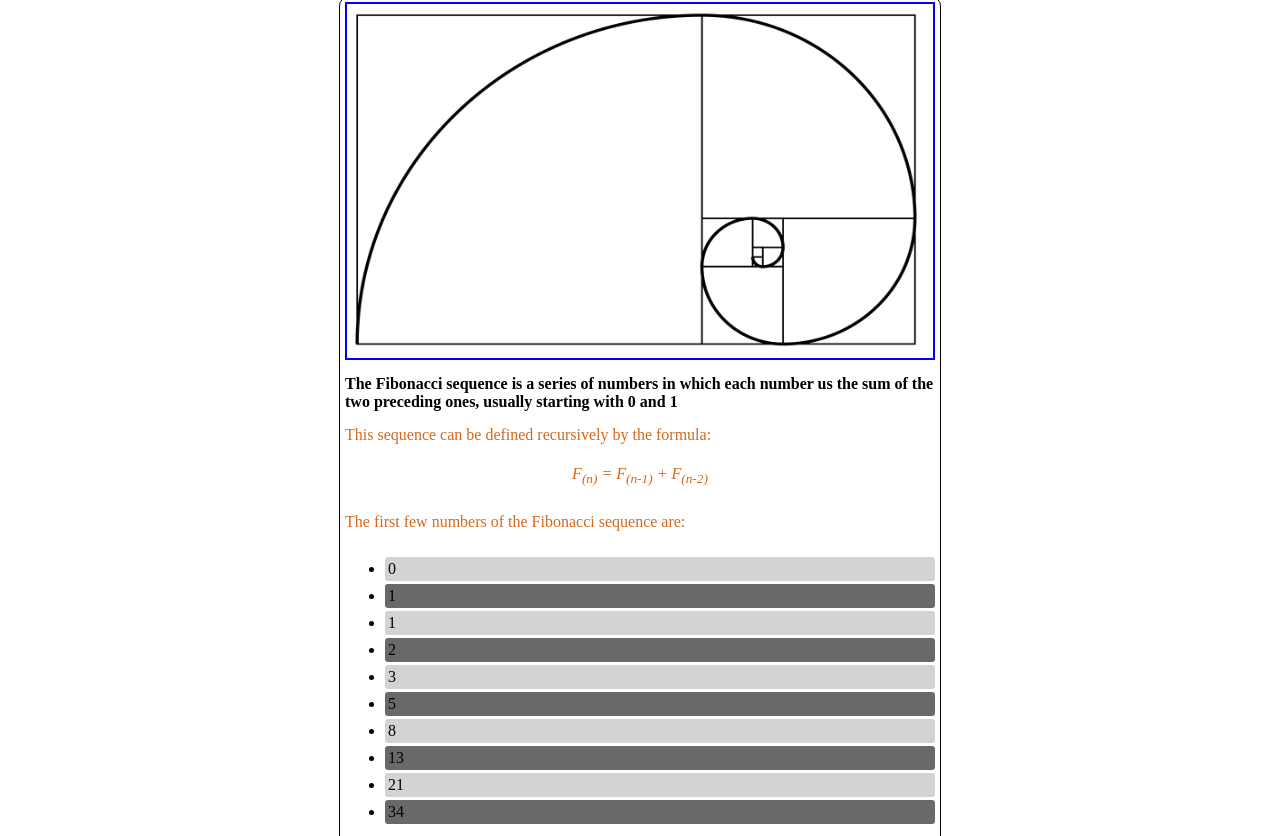
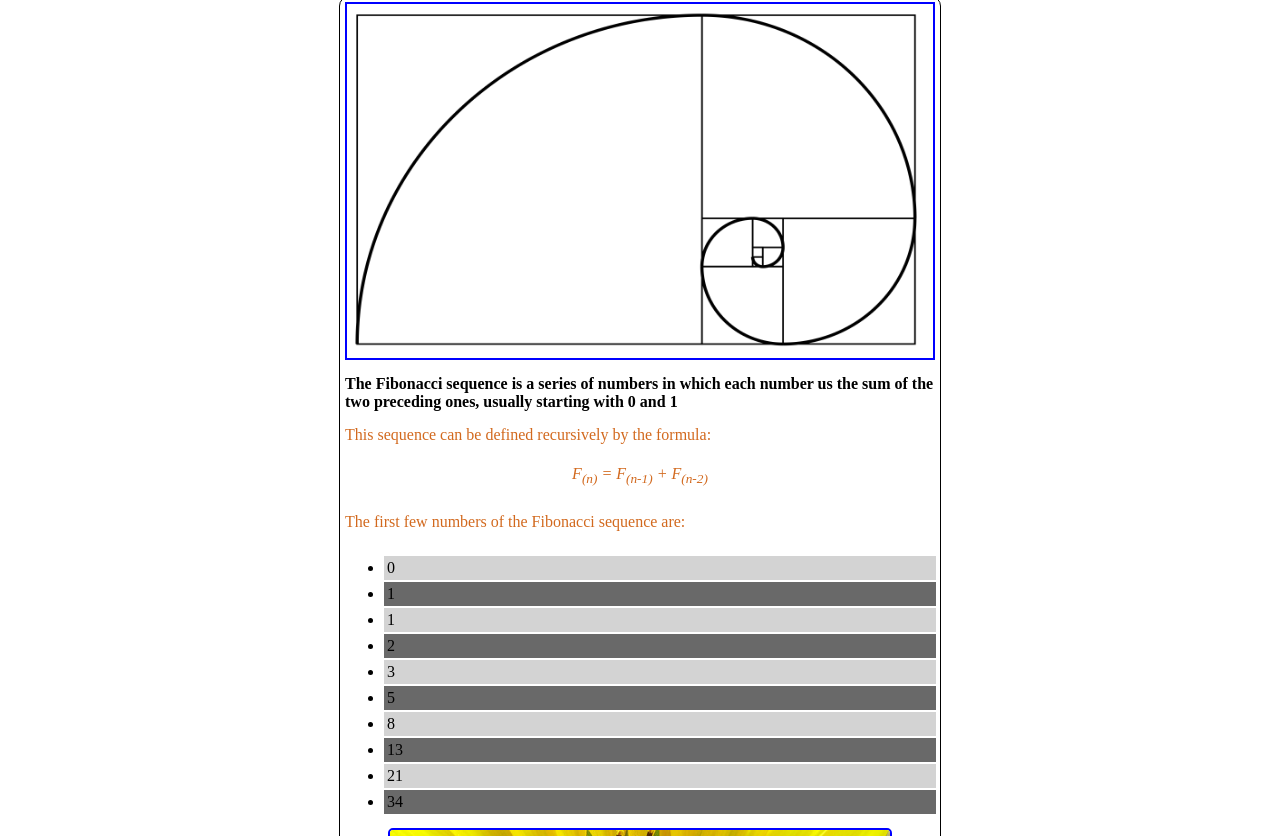
Before and after one commit to fejmiqaz/Web-Design, a plain HTML site: page EX5/ex5.html in a window 1280 px wide. Shown: the part 111-947 px from the top of the page. Drawn offline with Linux system fonts and the light colour scheme.

Commit message:
Update ex5.html

```diff
--- a/EX5/ex5.html
+++ b/EX5/ex5.html
@@ -23,16 +23,16 @@
         <p style="margin-top: 5px; padding: 5px ;color: chocolate">The first few numbers of the Fibonacci sequence are:</p>
 
         <ul>
-            <li style="background-color: lightgray; border-radius: 3px; padding: 3px; margin: 3px">0</li>
-            <li style="background-color: dimgray; border-radius: 3px; padding: 3px; margin: 3px">1</li>
-            <li style="background-color: lightgray; border-radius: 3px; padding: 3px; margin: 3px">1</li>
-            <li style="background-color: dimgray; border-radius: 3px; padding: 3px; margin: 3px">2</li>
-            <li style="background-color: lightgray; border-radius: 3px; padding: 3px; margin: 3px">3</li>
-            <li style="background-color: dimgray; border-radius: 3px; padding: 3px; margin: 3px">5</li>
-            <li style="background-color: lightgray; border-radius: 3px; padding: 3px; margin: 3px">8</li>
-            <li style="background-color: dimgray; border-radius: 3px; padding: 3px; margin: 3px">13</li>
-            <li style="background-color: lightgray; border-radius: 3px; padding: 3px; margin: 3px">21</li>
-            <li style="background-color: dimgray; border-radius: 3px; padding: 3px; margin: 3px">34</li>
+            <li style="background-color: lightgray">0</li>
+            <li style="background-color: dimgray">1</li>
+            <li style="background-color: lightgray">1</li>
+            <li style="background-color: dimgray">2</li>
+            <li style="background-color: lightgray">3</li>
+            <li style="background-color: dimgray">5</li>
+            <li style="background-color: lightgray">8</li>
+            <li style="background-color: dimgray">13</li>
+            <li style="background-color: lightgray">21</li>
+            <li style="background-color: dimgray">34</li>
         </ul>
         <div style="display: flex; justify-content: center; align-content: center; margin-top: 10px; margin-bottom: 10px">
             <img src="img/img_1.png" alt="" style="border-radius: 5px; border-style: solid; border-width:2px; border-color: blue; align-self: center; width: 500px; height: 400px">
```
